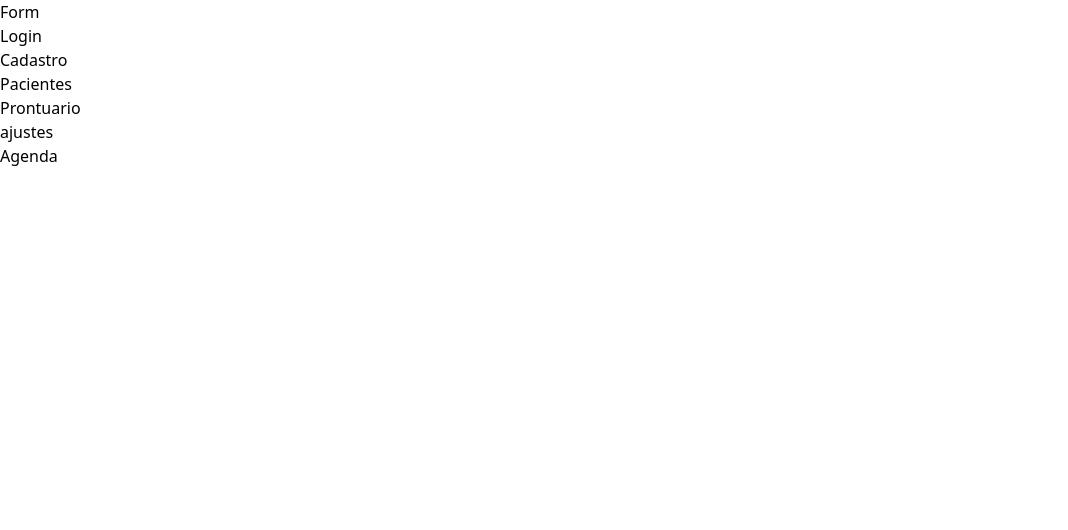
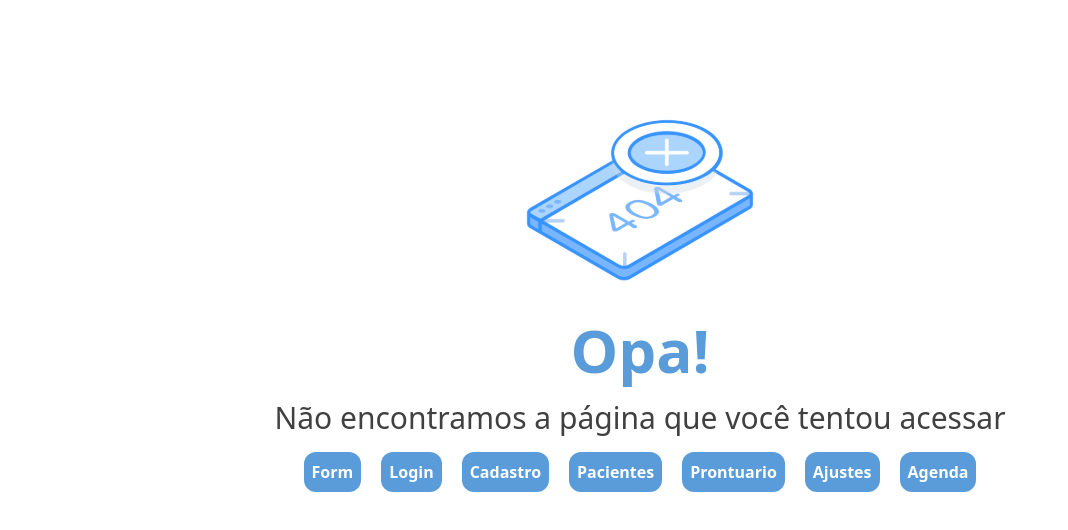
Before and after one commit to maurelio631/Prontu, a React (Vite) app: page / in a window 1280 px wide. Shown: the top 530 px of the page, without its empty margins (0-1068 px from the left). Built offline with nearby package versions, Linux system fonts and the light colour scheme.

Commit message:
page404 semipronta

```diff
--- a/src/pages/Page404.jsx
+++ b/src/pages/Page404.jsx
@@ -1,17 +1,29 @@
 import { Link } from "react-router-dom";
+import  erroGif  from "../assets/erro404.gif";
+import  erroSvg  from "../assets/erro404.svg";
 
 export function Page404() {
     return(
-        <>
-            <Link to={'/Aquiro'}>Form</Link><br/>
-            <Link to={'/login'}>Login</Link><br />
-            <Link to={'/cadastro'}>Cadastro</Link><br />
-            <Link to={'/home/pacientes'}>Pacientes</Link><br />
-            <Link to={'/home/prontuario'}>Prontuario</Link><br/>
-            <Link to={'/home/ajustes'}>ajustes</Link><br/>
+        <div className="flex flex-col items-center p-20">
 
-            <Link to={'/home/agenda'}>Agenda</Link>
-        </>
+            <img src={erroSvg} alt=""  className="w-full max-w-60"/>
+            <h1 className="text-6xl font-bold text-azul-principal mb-5">Opa!</h1>
+            <p className="text-3xl font-normal text-[#404040] text-center">
+                Não encontramos a página que você tentou acessar
+            </p>
+
+            <div className="flex gap-5 pt-4 w-full justify-center flex-wrap">
+                <Link className="bg-azul-principal p-2 text-white rounded-xl font-semibold" to={'/Aquiro'}>Form</Link>
+                <Link className="bg-azul-principal p-2 text-white rounded-xl font-semibold" to={'/login'}>Login</Link>
+                <Link className="bg-azul-principal p-2 text-white rounded-xl font-semibold" to={'/cadastro'}>Cadastro</Link>
+                <Link className="bg-azul-principal p-2 text-white rounded-xl font-semibold" to={'/home/pacientes'}>Pacientes</Link>
+                <Link className="bg-azul-principal p-2 text-white rounded-xl font-semibold" to={'/home/prontuario'}>Prontuario</Link>
+                <Link className="bg-azul-principal p-2 text-white rounded-xl font-semibold" to={'/home/ajustes'}>Ajustes</Link>
+                <Link className="bg-azul-principal p-2 text-white rounded-xl font-semibold" to={'/home/agenda'}>Agenda</Link>
+            </div>
+
+
+        </div>
 
     )
 }
```
